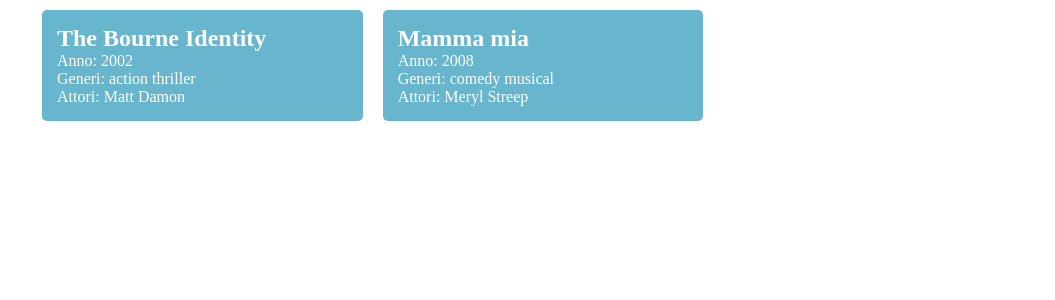
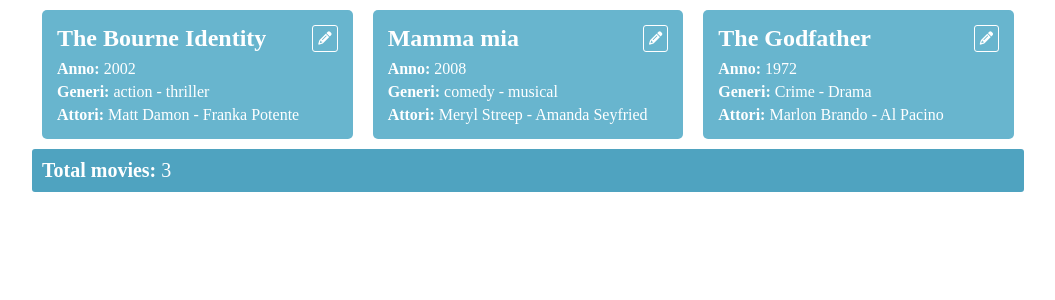
Before and after one commit to Rachele-Turtora/php-oop-1, a PHP site: page / in a window 1280 px wide. Shown: the top 300 px of the page, without its empty margins (112-1167 px from the left). Run offline with PHP 8.4, Linux system fonts and the light colour scheme.

Commit message:
[UPD] static movie_id

```diff
--- a/Models/Movie.php
+++ b/Models/Movie.php
@@ -6,16 +6,23 @@ class Movie
     private string $name;
     private int $year;
     private array $genres = [];
-    private Actor $actor;
+    private array $actors = [];
+    private static int $movie_id = 0;
 
     public function __construct(string $_name)
     {
         $this->name = $_name;
+        self::$movie_id++;
     }
 
     public function getName(): string
     {
         return $this->name;
+    }
+
+    public static function getId(): int
+    {
+        return self::$movie_id;
     }
 
     public function setYear(int $_year): void
@@ -46,11 +53,11 @@ class Movie
 
     public function setActor(Actor $_actor): void
     {
-        $this->actor = $_actor;
+        $this->actors[] = $_actor;
     }
 
-    public function getActor(): Actor
+    public function getActors(): array
     {
-        return $this->actor;
+        return $this->actors;
     }
 }
--- a/css/style.css
+++ b/css/style.css
@@ -15,10 +15,41 @@
 }
 
 .card {
-    width: calc(100% / 3 - 10px);
+    width: calc(100% / 3 - 20px);
     background-color: rgb(104, 181, 206);
     color: white;
     padding: 15px;
     border-radius: 5px;
     margin: 10px;
+    position: relative;
 }
+
+.icon {
+    position: absolute;
+    top: 15px;
+    right: 15px;
+    padding: 5px;
+    background-color: transparent;
+    color: white;
+    border: none;
+    border: 1px solid white;
+    border-radius: 3px;
+    cursor: pointer;
+}
+
+h2 {
+    margin-bottom: 8px;
+}
+
+.genres {
+    margin: 5px 0;
+}
+
+.total {
+    width: 100%;
+    padding: 10px;
+    font-size: 20px;
+    background-color: rgb(79, 163, 192);
+    color: white;
+    border-radius: 3px;
+}
--- a/db.php
+++ b/db.php
@@ -5,12 +5,18 @@ $movies = [
         "name" => $movie1->getName(),
         "year" => $movie1->getYear(),
         "genres" => $movie1->getGenres(),
-        "actor" => $movie1->getActor()
+        "actors" => $movie1->getActors()
     ],
     [
         "name" => $movie2->getName(),
         "year" => $movie2->getYear(),
         "genres" => $movie2->getGenres(),
-        "actor" => $movie2->getActor()
+        "actors" => $movie2->getActors()
+    ],
+    [
+        "name" => $movie3->getName(),
+        "year" => $movie3->getYear(),
+        "genres" => $movie3->getGenres(),
+        "actors" => $movie3->getActors()
     ],
 ];
--- a/index.php
+++ b/index.php
@@ -8,6 +8,7 @@ try {
     $movie1->setYear(2002);
     $movie1->setGenre("action", "thriller");
     $movie1->setActor(new Actor("Matt", "Damon"));
+    $movie1->setActor(new Actor("Franka", "Potente"));
 } catch (Exception $e) {
     echo $e->getMessage();
 } catch (TypeError $e) {
@@ -19,11 +20,25 @@ try {
     $movie2->setYear(2008);
     $movie2->setGenre("comedy", "musical");
     $movie2->setActor(new Actor("Meryl", "Streep"));
+    $movie2->setActor(new Actor("Amanda", "Seyfried"));
 } catch (Exception $e) {
     echo $e->getMessage();
 } catch (TypeError $e) {
     echo $e->getMessage();
 }
+
+$movie3 = new Movie("The Godfather");
+try {
+    $movie3->setYear(1972);
+    $movie3->setGenre("Crime", "Drama");
+    $movie3->setActor(new Actor("Marlon", "Brando"));
+    $movie3->setActor(new Actor("Al", "Pacino"));
+} catch (Exception $e) {
+    echo $e->getMessage();
+} catch (TypeError $e) {
+    echo $e->getMessage();
+}
+
 
 require_once __DIR__ . '/db.php';
 
@@ -36,6 +51,7 @@ require_once __DIR__ . '/db.php';
     <meta charset="UTF-8">
     <meta name="viewport" content="width=device-width, initial-scale=1.0">
     <link rel="stylesheet" href="./css/style.css">
+    <link rel="stylesheet" href="https://cdnjs.cloudflare.com/ajax/libs/font-awesome/6.5.2/css/all.min.css" integrity="sha512-SnH5WK+bZxgPHs44uWIX+LLJAJ9/2PkPKZ5QiAj6Ta86w+fsb2TkcmfRyVX3pBnMFcV7oQPJkl9QevSCWr3W6A==" crossorigin="anonymous" referrerpolicy="no-referrer" />
     <title>Movies</title>
 </head>
 
@@ -44,24 +60,36 @@ require_once __DIR__ . '/db.php';
         <div class="row">
             <?php foreach ($movies as $movie) : ?>
                 <div class="card">
+                    <button class="icon">
+                        <i class="fa-solid fa-pencil"></i>
+                    </button>
                     <h2><?php echo $movie["name"]; ?></h2>
-                    <p>Anno: <?php echo $movie["year"]; ?></p>
-                    <div>
-                        <span>Generi: </span>
+                    <p><strong>Anno: </strong><?php echo $movie["year"]; ?></p>
+                    <div class="genres">
+                        <span><strong>Generi: </strong></span>
                         <?php if (count($movie["genres"])) : ?>
                             <?php foreach ($movie["genres"] as $genre) : ?>
                                 <span><?php echo $genre ?></span>
+                                <?php if ($genre !== end($movie["genres"])) : ?>
+                                    <span> - </span>
+                                <?php endif ?>
                             <?php endforeach ?>
                         <?php endif ?>
                     </div>
-                    <div>
-                        <span>Attori: </span>
-                        <span><?php echo $movie["actor"]->getName() ?></span>
-                        <span><?php echo $movie["actor"]->getSurname() ?></span>
+                    <div class="actors">
+                        <span><strong>Attori: </strong></span>
+                        <?php foreach ($movie["actors"] as $actor) : ?>
+                            <span><?php echo $actor?->getName() ?> </span>
+                            <span><?php echo $actor?->getSurname() ?></span>
+                            <?php if ($actor !== end($movie["actors"])) : ?>
+                                <span> - </span>
+                            <?php endif ?>
+                        <?php endforeach ?>
                     </div>
                 </div>
             <?php endforeach ?>
         </div>
+        <p class="total"><strong>Total movies: </strong><?php echo Movie::getId() ?></p>
     </div>
 </body>
 
```
